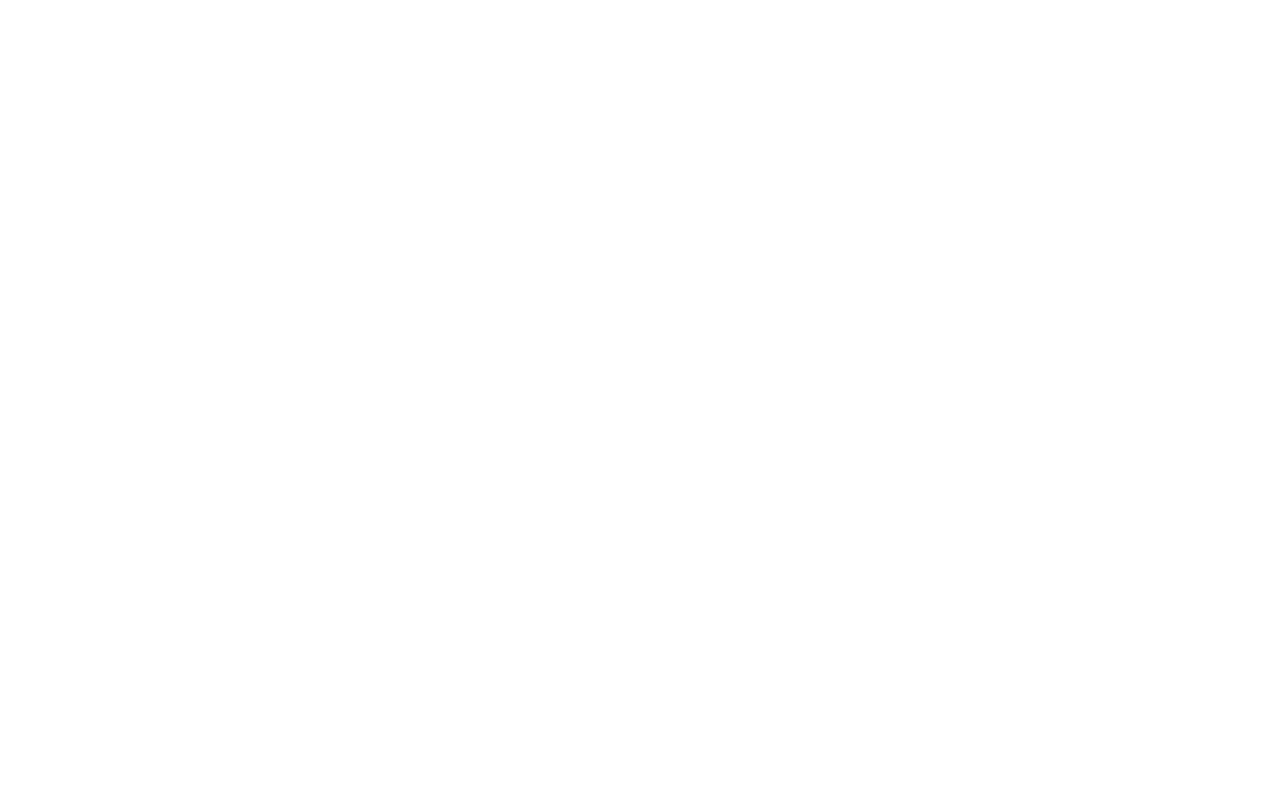
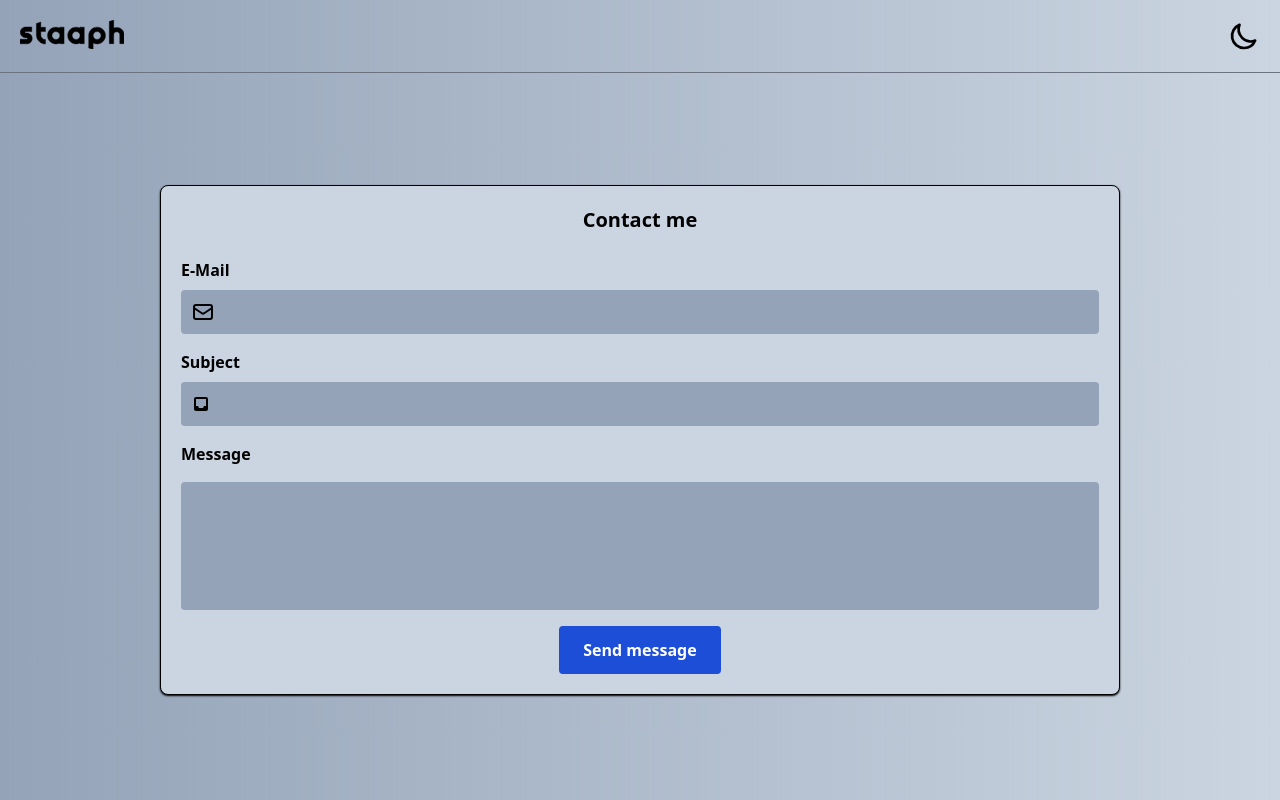
Before and after one commit to staaph/staaph.com, a Vue app: page /contact in a window 1280 px wide. Before the commit this address had no page. Built offline with nearby package versions, Linux system fonts and the light colour scheme.

Commit message:
final touches

```diff
--- a/package.json
+++ b/package.json
@@ -9,6 +9,7 @@
     "lint": "eslint . --ext .vue,.js,.jsx,.cjs,.mjs,.ts,.tsx,.cts,.mts --fix --ignore-path .gitignore"
   },
   "dependencies": {
+    "@vueuse/core": "^8.5.0",
     "vue": "^3.2.33",
     "vue-router": "^4.0.14"
   },
--- /dev/null
+++ b/src/assets/icons/InboxIcon.vue
@@ -0,0 +1,14 @@
+<template>
+  <svg
+    xmlns="http://www.w3.org/2000/svg"
+    class="h-5 w-5"
+    viewBox="0 0 20 20"
+    fill="currentColor"
+  >
+    <path
+      fill-rule="evenodd"
+      d="M5 3a2 2 0 00-2 2v10a2 2 0 002 2h10a2 2 0 002-2V5a2 2 0 00-2-2H5zm0 2h10v7h-2l-1 2H8l-1-2H5V5z"
+      clip-rule="evenodd"
+    />
+  </svg>
+</template>
--- /dev/null
+++ b/src/components/ContactForm.vue
@@ -0,0 +1,83 @@
+<template>
+  <main
+    class="bg-slate-300 shadow-sm shadow-black border-black border dark:border-none dark:bg-slate-700 rounded-lg px-5 py-3 md:p-5"
+  >
+    <h1
+      class="font-bold text-center mb-4 md:text-xl text-black dark:text-white"
+    >
+      Contact me
+    </h1>
+    <form
+      action="https://formsubmit.co/9b5363176af611ee5c48952d47dd55a5"
+      method="POST"
+      class="flex flex-col"
+    >
+      <!-- E-MAIL -->
+      <div class="flex flex-col md:my-2">
+        <label
+          for="email"
+          class="text-black text-xs md:text-base dark:text-white pb-2 font-semibold"
+          >E-Mail</label
+        >
+        <div
+          class="flex bg-slate-400 dark:bg-gray-500 outline-none p-2.5 items-center text-black dark:text-white rounded"
+        >
+          <span><MailIcon class="h-5 w-5" /> </span>
+
+          <input
+            type="email"
+            name="email"
+            class="bg-slate-400 dark:bg-gray-500 outline-none w-full px-2"
+            required
+          />
+        </div>
+      </div>
+      <!-- SUBJECT -->
+      <div class="flex flex-col my-2">
+        <label
+          for="subject"
+          class="text-black dark:text-white pb-2 font-semibold text-xs md:text-base"
+          >Subject</label
+        >
+        <div
+          class="flex bg-slate-400 dark:bg-gray-500 outline-none p-2.5 items-center text-black dark:text-white rounded"
+        >
+          <span>
+            <InboxIcon class="h-5 w-5" />
+          </span>
+          <input
+            type="text"
+            name="subject"
+            class="bg-slate-400 dark:bg-gray-500 outline-none px-2 rounded w-full"
+            required
+          />
+        </div>
+      </div>
+      <!-- TEXTAREA -->
+      <div class="w-full flex flex-col my-2">
+        <label
+          class="leading-none text-black dark:text-white font-semibold text-xs md:text-base"
+          >Message</label
+        >
+        <textarea
+          type="text"
+          name="message"
+          class="h-32 resize-none leading-none text-black dark:text-white p-3 outline-none mt-4 bg-slate-400 dark:bg-gray-500 rounded"
+          required
+        ></textarea>
+      </div>
+      <div class="flex items-center justify-center w-full">
+        <button
+          class="mt-2 font-semibold leading-none text-white py-4 px-6 bg-blue-700 rounded hover:bg-blue-600 active:scale-90"
+        >
+          Send message
+        </button>
+      </div>
+    </form>
+  </main>
+</template>
+
+<script setup lang="ts">
+import MailIcon from '@/assets/icons/MailIcon.vue';
+import InboxIcon from '../assets/icons/InboxIcon.vue';
+</script>
--- a/src/components/NavbarTop.vue
+++ /dev/null
@@ -1,18 +0,0 @@
-<script setup lang="ts">
-import { useDark } from '@/composables/useDark';
-import Sun from '@/assets/icons/SunIcon.vue';
-import Moon from '@/assets/icons/MoonIcon.vue';
-import Logo from '@/assets/icons/staaphLogo.vue';
-
-const { userTheme, toggleTheme } = useDark();
-</script>
-
-<template>
-  <nav class="p-5 border-b border-gray-500 flex justify-between">
-    <router-link to="/"><Logo /></router-link>
-    <button>
-      <Sun @click="toggleTheme" v-if="userTheme === 'dark'" class="w-8 h-8" />
-      <Moon v-else @click="toggleTheme" class="w-8 h-8" />
-    </button>
-  </nav>
-</template>
--- /dev/null
+++ b/src/components/NavbarWrapper.vue
@@ -0,0 +1,21 @@
+<script setup lang="ts">
+import { useDark } from '@/composables/useDark';
+import Sun from '@/assets/icons/SunIcon.vue';
+import Moon from '@/assets/icons/MoonIcon.vue';
+import Logo from '@/assets/icons/staaphLogo.vue';
+
+const { userTheme, toggleTheme } = useDark();
+</script>
+
+<template>
+  <main>
+    <nav class="p-5 border-b border-gray-500 flex justify-between">
+      <router-link to="/"><Logo /></router-link>
+      <button>
+        <Sun @click="toggleTheme" v-if="userTheme === 'dark'" class="w-8 h-8" />
+        <Moon v-else @click="toggleTheme" class="w-8 h-8" />
+      </button>
+    </nav>
+    <slot></slot>
+  </main>
+</template>
--- a/src/components/UserCard.vue
+++ b/src/components/UserCard.vue
@@ -3,20 +3,28 @@
 import GithubIcon from '@/assets/icons/GithubIcon.vue';
 import ArrowRight from '@/assets/icons/ArrowRight.vue';
 import DiscordIcon from '@/assets/icons/DiscordIcon.vue';
+import { useClipboard } from '@/composables/useClipboard';
+
+const { copy, message } = useClipboard();
+
+const discordTag = 'Likonima#0618';
+const copyTag = () => {
+  copy(discordTag, { msg: 'Copied Nametag', timer: 1500 });
+};
 </script>
 
 <template>
   <main
-    class="dark:bg-slate-700 bg-slate-300 rounded flex flex-col items-center p-8 shadow-lg shadow-gray-900"
+    class="dark:bg-slate-700 bg-slate-300 rounded-lg flex flex-col items-center p-8 py-12 shadow-lg shadow-gray-900"
   >
     <div class="flex flex-col items-center gap-y-4">
-      <section class="flex w-full items-center">
+      <section class="flex w-full items-center justify-between">
         <div class="flex flex-col gap-y-4 sm:w-full">
           <router-link
-            to="/"
+            to="/contact"
             class="flex flex-row items-center gap-x-2 hover:opacity-75"
             >Leave me a message
-            <ArrowRight class="w-7 h-7 sm:w-5 sm:h-5" />
+            <ArrowRight class="w-5 h-5" />
           </router-link>
           <div class="flex flex-row gap-x-3 items-center">
             <a
@@ -26,12 +34,16 @@
             >
               <GithubIcon class="w-7 h-7 hover:opacity-75" />
             </a>
-            <DiscordIcon class="w-7 h-7 hover:opacity-75" />
+            <DiscordIcon
+              class="w-7 h-7 hover:opacity-75 cursor-pointer"
+              @click.prevent="copyTag"
+            />
+            <p v-if="message" class="text-gray-600 dark:text-gray-300">
+              {{ message }}
+            </p>
           </div>
         </div>
-        <div class="flex w-full justify-end">
-          <img src="@/assets/icons/avatar.png" class="w-28 rounded-full" />
-        </div>
+        <img src="@/assets/icons/avatar.png" class="w-28 rounded-full" />
       </section>
       <section class="gap-y-2 flex flex-col">
         <p class="font-medium">Languages & Tools</p>
--- /dev/null
+++ b/src/composables/useClipboard.ts
@@ -0,0 +1,29 @@
+import { ref, type Ref } from 'vue';
+
+export const useClipboard = () => {
+  const message: Ref<string> = ref('');
+
+  /**
+   *
+   * @param data String to be copied to clipboard
+   * @param options msg define message
+   * @param options timer specify milliseconds to remove the message
+   */
+  const copy = async (data: string, options: {msg: string, timer?: number}) => {
+    try {
+      if (data != '') {
+        await navigator.clipboard.writeText(data);
+        message.value = options.msg;
+        if (options.timer) {
+          setTimeout(() => {
+            message.value = '';
+          }, options.timer);
+        }
+      }
+    } catch {
+      message.value = 'an error occured';
+    }
+  };
+
+  return { copy, message };
+};
--- a/src/router/index.ts
+++ b/src/router/index.ts
@@ -1,5 +1,7 @@
 import { createRouter, createWebHistory } from 'vue-router'
-import HomeView from '../views/HomeView.vue'
+import HomeView from '@/views/HomeView.vue'
+import ContactView from '@/views/ContactView.vue'
+
 
 const router = createRouter({
   history: createWebHistory(import.meta.env.BASE_URL),
@@ -9,6 +11,16 @@
       name: 'home',
       component: HomeView
     },
+    {
+      path: '/contact',
+      name: 'contact',
+      component: ContactView
+    },
+    {
+      path: '/:catchAll(.*)*',
+      name: 'error',
+      component: () => import('@/views/ErrorView.vue')
+    }
   ]
 })
 
--- a/src/views/ContactView.vue
+++ b/src/views/ContactView.vue
@@ -0,0 +1,24 @@
+<script setup lang="ts">
+import Navbar from '@/components/NavbarWrapper.vue';
+import ContactForm from '@/components/ContactForm.vue';
+import { useTitle } from '@vueuse/core';
+
+useTitle('Contact');
+</script>
+
+<template>
+  <Navbar>
+    <div class="centered w-[95%] md:w-9/12">
+      <ContactForm />
+    </div>
+  </Navbar>
+</template>
+
+<style scoped>
+.centered {
+  position: fixed;
+  top: 55%;
+  left: 50%;
+  transform: translate(-50%, -50%);
+}
+</style>
--- /dev/null
+++ b/src/views/ErrorView.vue
@@ -0,0 +1,29 @@
+<script setup lang="ts">
+import Navbar from '@/components/NavbarWrapper.vue';
+import { useTitle } from '@vueuse/core';
+
+useTitle('404');
+</script>
+
+<template>
+  <Navbar>
+    <main class="grid centered place-content-center dark:text-white">
+      <h1 class="text-3xl font-medium">404 Not found</h1>
+      <p>The page you are looking for cannot be found</p>
+      <div class="grid place-content-center p-2">
+        <button class="bg-gray-200 rounded p-2 text-black mt-8">
+          <router-link to="/">Back home</router-link>
+        </button>
+      </div>
+    </main>
+  </Navbar>
+</template>
+
+<style scoped>
+.centered {
+  position: fixed;
+  top: 55%;
+  left: 50%;
+  transform: translate(-50%, -50%);
+}
+</style>
--- a/src/views/HomeView.vue
+++ b/src/views/HomeView.vue
@@ -1,13 +1,17 @@
 <script setup lang="ts">
-import NavbarTop from '@/components/NavbarTop.vue';
+import Navbar from '@/components/NavbarWrapper.vue';
 import UserCard from '@/components/UserCard.vue';
+import { useTitle } from '@vueuse/core';
+
+useTitle('Home');
 </script>
 
 <template>
-  <NavbarTop />
-  <main class="centered w-[95%] md:w-9/12">
-    <UserCard />
-  </main>
+  <Navbar>
+    <main class="centered w-[95%] md:w-9/12">
+      <UserCard />
+    </main>
+  </Navbar>
 </template>
 
 <style scoped>
```
Also changed, not shown: 1 other file (tests, documents, lock files or other folders).
